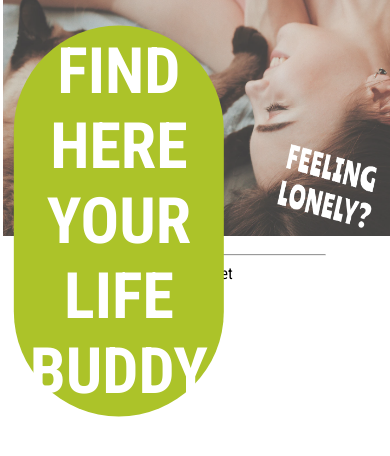
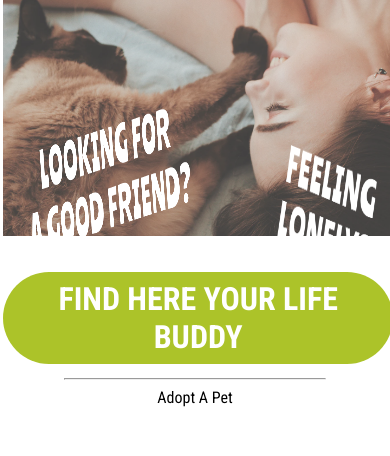
Before and after one commit to edurbrito/php-life-buddies, a PHP site: page / in a window 390 px wide. Shown: the part 249-705 px from the top of the page. Run offline with PHP 8.4, Linux system fonts and the light colour scheme; some libraries are stand-ins or nearby versions.

Commit message:
Some refactorings

```diff
--- a/css/main.css
+++ b/css/main.css
@@ -91,7 +91,7 @@ footer {
   text-align: center;
 }
 
-.Text1 {
+.text1 {
   position: absolute;
   top: 45%;
   left: 8%;
@@ -99,7 +99,7 @@ footer {
   max-width: 40%;
 }
 
-.Text2 {
+.text2 {
   position: absolute;
   height: 35%;
   max-width: 25%;
@@ -108,11 +108,34 @@ footer {
 }
 
 .top-banner .large-text {
+  position: absolute;
   font-weight: bold;
   font-size: 4em;
   width: 45%;
-  top: 92%;
-  left: 30%;
+  bottom: 0.5em;
+  left: 1.5em;
+}
+
+@media (max-width: 768px) {
+
+  .text1 {
+    top: 30%;
+    left: 8%;
+  }
+
+  .text2 {
+    top: 40%;
+    left: 70%;
+  }
+
+  .top-banner .large-text {
+    font-weight: bold;
+    font-size: 2em;
+    width: fit-content;
+    position: relative;
+    bottom: auto;
+    left: auto;
+  }
 }
 
 .user-form {
--- a/database/db_pet.php
+++ b/database/db_pet.php
@@ -297,7 +297,7 @@
   function getLocations($location) {
     $db = Database::instance()->db();
 
-    $stmt = $db->prepare("SELECT * FROM Pet WHERE upper(location) LIKE upper(?) LIMIT 5");
+    $stmt = $db->prepare("SELECT DISTINCT location FROM Pet WHERE upper(location) LIKE upper(?) LIMIT 5");
     $stmt->execute(array("$location%"));
     $locations = $stmt->fetchAll();
 
--- a/index.php
+++ b/index.php
@@ -4,16 +4,15 @@ include_once(__DIR__ . '/templates/tpl_common.php');
 
 draw_header(NULL); ?>
 
-<div class="adopt-list-container">
+<div class="adopt">
     <section class="top-banner">
-        <img src="../css/images/MainPage.png" />
-        <img class="Text1" src="../css/images/Text1.png" />
-        <img class="Text2" src="../css/images/Text2.png" />
+        <img src="../css/images/main_page.png" />
+        <img class="text1" src="../css/images/text1.png" />
+        <img class="text2" src="../css/images/text2.png" />
         <a href="/pages/adopt-list.php">
-            <h2 class="large-text">FIND HERE YOUR LIFE BUDDY</h2>
+            <h3 class="large-text">FIND HERE YOUR LIFE BUDDY</h3>
         </a>
     </section>
-
 </div>
 <?php
 draw_footer();
--- a/js/search.js
+++ b/js/search.js
@@ -164,10 +164,9 @@ function locationsReceived() {
     let list = document.getElementById("suggestions-location")
     list.innerHTML = ""
 
-    for(location in locations) {
+    for(loc in locations) {
         let item = document.createElement("option")
-        item.innerHTML = locations[location].location
-        console.log(item)
+        item.innerHTML = locations[loc].location
         list.appendChild(item)
     }
 }
--- a/pages/adopt-list.php
+++ b/pages/adopt-list.php
@@ -37,10 +37,9 @@ $pets = getAllPets();
       <input type="text" id="location" name="location" list="suggestions-location">
       <datalist id="suggestions-location"></datalist>
     </div>
-    <br/>
     <label for="match_type">Match Any Criteria:</label>
     <input type="checkbox" id="match_type" name="match_type">
-    <input type="submit" class="large-text" value="Search">
+    <input type="submit" value="Search">
   </form>
 </section>
 
```
Also changed, not shown: css/adopt-list.css (+17 -6 lines), css/pet.css (+12 -4 lines), css/images/main_page.png (renamed from css/images/MainPage.png), css/images/text1.png (renamed from css/images/Text1.png), css/images/text2.png (renamed from css/images/Text2.png), 1 other file.
